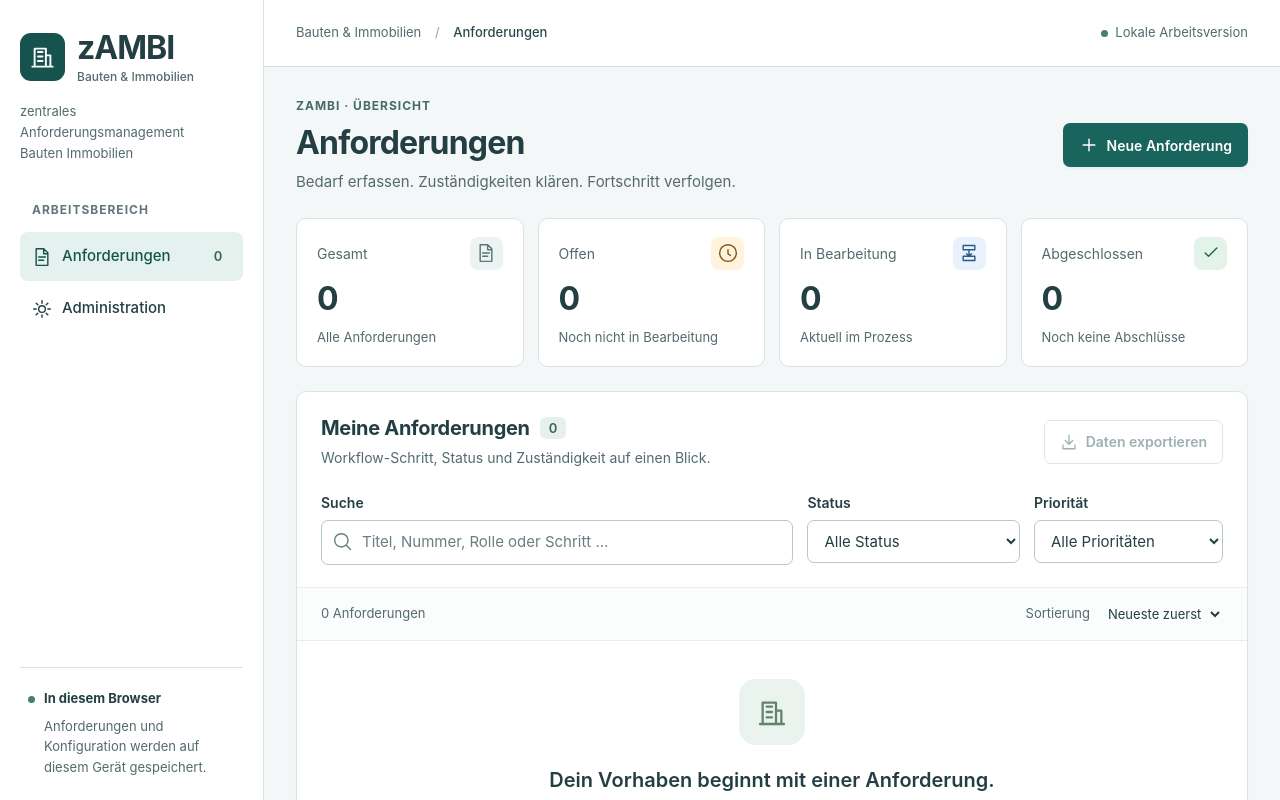
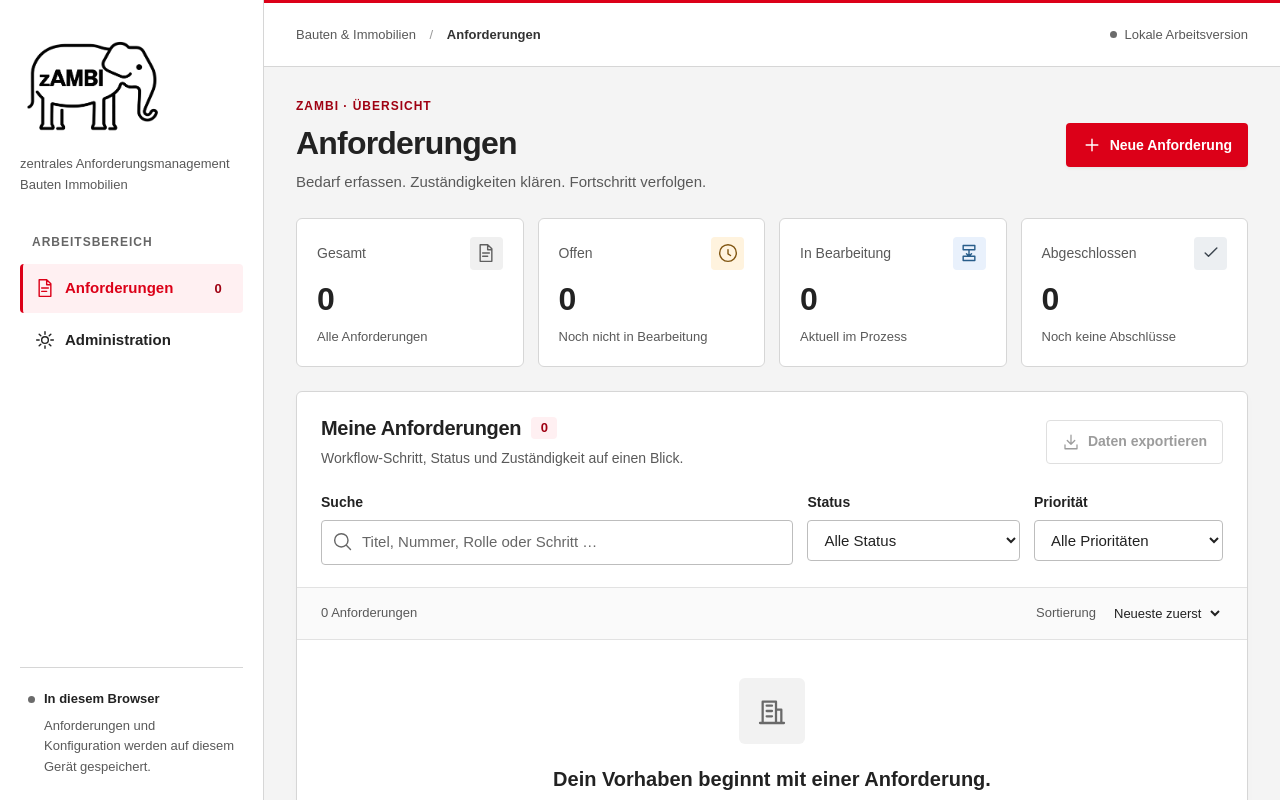
Before and after one commit to w6p9jk84gk-debug/Anforderungsmanagement, a React (Vite) app: page / in a window 1280 px wide. Shown: the top 800 px of the page. Built offline with nearby package versions, Linux system fonts and the light colour scheme.

Commit message:
Apply red and neutral styling with zAMBI elephant logo

```diff
--- a/index.html
+++ b/index.html
@@ -3,7 +3,7 @@
   <head>
     <meta charset="UTF-8" />
     <meta name="viewport" content="width=device-width, initial-scale=1.0" />
-    <meta name="theme-color" content="#163d35" />
+    <meta name="theme-color" content="#dc0018" />
     <meta
       name="description"
       content="zAMBI – zentrales Anforderungsmanagement Bauten Immobilien. Anforderungen, Rollen und Workflows übersichtlich verwalten."
--- a/src/App.tsx
+++ b/src/App.tsx
@@ -240,18 +240,19 @@ export function App() {
           onClick={(event) => navigate(event, "requirements")}
           aria-label="zAMBI Startseite"
         >
-          <span className="brand-icon">
-            <Icon name="building" size={27} />
-          </span>
-          <span className="brand-name">
-            zAMBI<small>Bauten &amp; Immobilien</small>
+          <img
+            className="brand-logo"
+            src={`${import.meta.env.BASE_URL}zambi-logo.png`}
+            alt="zAMBI – Elefanten-Logo"
+            width="144"
+            height="110"
+          />
+          <span className="brand-caption">
+            zentrales Anforderungsmanagement
+            <br />
+            Bauten Immobilien
           </span>
         </a>
-        <p className="brand-description">
-          zentrales Anforderungsmanagement
-          <br />
-          Bauten Immobilien
-        </p>
         <div className="nav-label">Arbeitsbereich</div>
         <nav aria-label="Hauptnavigation">
           <a
--- a/src/styles.css
+++ b/src/styles.css
@@ -1,21 +1,18 @@
 :root {
-  font-family:
-    Inter,
-    ui-sans-serif,
-    -apple-system,
-    BlinkMacSystemFont,
-    "Segoe UI",
-    sans-serif;
-  color: #233f43;
-  background: #f4f7f7;
+  font-family: Arial, Helvetica, sans-serif;
+  color: #222222;
+  background: #f4f4f4;
   font-synthesis: none;
   text-rendering: optimizeLegibility;
   -webkit-font-smoothing: antialiased;
   font-size: 16px;
   line-height: 1.5;
-  --accent: #19645c;
-  --muted: #536a6e;
-  --border: #d9e3e4;
+  --accent: #dc0018;
+  --accent-hover: #b50014;
+  --accent-soft: #fff0f2;
+  --focus: #006699;
+  --muted: #595959;
+  --border: #d6d6d6;
 }
 * {
   box-sizing: border-box;
@@ -46,7 +43,7 @@ a:focus-visible,
 input:focus,
 textarea:focus,
 select:focus {
-  outline: 3px solid #39a190;
+  outline: 3px solid var(--focus);
   outline-offset: 3px;
 }
 h1,
@@ -77,10 +74,10 @@ select,
 textarea {
   width: 100%;
   min-width: 0;
-  border: 1px solid #b7c8ca;
-  border-radius: 7px;
+  border: 1px solid #bdbdbd;
+  border-radius: 4px;
   background: #fff;
-  color: #233f43;
+  color: #222222;
   padding: 10px 12px;
   font-size: 15px;
   line-height: 1.5;
@@ -90,7 +87,7 @@ textarea {
 }
 input::placeholder,
 textarea::placeholder {
-  color: #697e82;
+  color: #666666;
 }
 label {
   display: flex;
@@ -123,63 +120,50 @@ textarea {
 }
 .brand {
   display: flex;
-  align-items: center;
-  gap: 12px;
-}
-.brand-icon {
-  width: 45px;
-  height: 48px;
-  background: #17534e;
-  color: white;
-  border-radius: 11px;
-  display: grid;
-  place-items: center;
-}
-.brand-name {
-  font-weight: 750;
-  font-size: 32px;
-  letter-spacing: -1px;
-  line-height: 1.1;
-}
-.brand-name small {
+  flex-direction: column;
+  align-items: flex-start;
+  gap: 14px;
+}
+.brand-logo {
   display: block;
-  font-size: 12px;
-  font-weight: 550;
-  letter-spacing: 0;
-  margin-top: 5px;
-  color: var(--muted);
-}
-.brand-description {
+  width: 144px;
+  height: 110px;
+  object-fit: contain;
+  object-position: left center;
+}
+.brand-caption {
   font-size: 13px;
-  color: var(--muted);
   line-height: 1.6;
-  margin-top: 18px;
+  font-weight: 400;
+  color: var(--muted);
 }
 .nav-label {
   text-transform: uppercase;
   font-size: 12px;
   letter-spacing: 1px;
   font-weight: 650;
-  color: #61767b;
+  color: #666666;
   margin: 37px 12px 10px;
 }
 .nav-item {
+  border-left: 3px solid transparent;
   display: flex;
   align-items: center;
   gap: 10px;
   padding: 13px 12px;
-  border-radius: 8px;
+  border-radius: 4px;
   font-size: 15px;
   font-weight: 550;
   min-height: 48px;
   margin: 3px 0;
 }
 .nav-item:hover {
-  background: #f2f7f6;
+  background: #f5f5f5;
 }
 .nav-item.active {
-  background: #e5f1ee;
-  color: #155449;
+  border-left-color: var(--accent);
+  background: var(--accent-soft);
+  color: var(--accent);
 }
 .nav-item > .count {
   margin-left: auto;
@@ -190,11 +174,11 @@ textarea {
   justify-content: center;
   min-width: 26px;
   padding: 2px 8px;
-  border-radius: 6px;
+  border-radius: 4px;
   font-size: 13px;
   font-weight: 600;
-  color: #38645c;
-  background: #e6f0ed;
+  color: #9f0012;
+  background: #fff0f2;
 }
 .sidebar-footer {
   margin-top: auto;
@@ -218,7 +202,7 @@ textarea {
   width: 7px;
   height: 7px;
   border-radius: 50%;
-  background: #428071;
+  background: #6b6b6b;
   display: inline-block;
   flex-shrink: 0;
 }
@@ -228,6 +212,7 @@ textarea {
   min-width: 0;
 }
 .topbar {
+  border-top: 3px solid var(--accent);
   min-height: 67px;
   padding: 15px 32px;
   background: #fff;
@@ -241,11 +226,11 @@ textarea {
 }
 .topbar strong {
   font-weight: 550;
-  color: #294b4c;
+  color: #333333;
 }
 .breadcrumb-slash {
   margin: 0 10px;
-  color: #91a3a5;
+  color: #999999;
 }
 .local-label {
   display: flex;
@@ -273,7 +258,7 @@ main {
   font-weight: 650;
   letter-spacing: 1px;
   text-transform: uppercase;
-  color: #426d66;
+  color: #9f0012;
   margin-bottom: 9px;
 }
 .page-heading p {
@@ -291,25 +276,25 @@ main {
   font-size: 14px;
   font-weight: 600;
   border: 1px solid transparent;
-  border-radius: 7px;
+  border-radius: 4px;
   line-height: 1.4;
   white-space: nowrap;
 }
 .primary {
-  background: #19645c;
+  background: var(--accent);
   color: white;
-  box-shadow: 0 2px 3px #19473a0d;
+  box-shadow: 0 2px 3px #0000000d;
 }
 .primary:hover {
-  background: #124f49;
+  background: var(--accent-hover);
 }
 .secondary {
   background: white;
-  border-color: #b9caca;
-  color: #365b5e;
+  border-color: #bdbdbd;
+  color: #333333;
 }
 .secondary:hover {
-  background: #edf5f3;
+  background: #f5f5f5;
 }
 .button-row {
   display: flex;
@@ -326,7 +311,7 @@ main {
 .stat-card {
   background: white;
   border: 1px solid var(--border);
-  border-radius: 10px;
+  border-radius: 6px;
   padding: 18px 20px;
 }
 .stat-top {
@@ -340,11 +325,11 @@ main {
 .stat-icon {
   width: 33px;
   height: 33px;
-  border-radius: 8px;
+  border-radius: 4px;
   display: grid;
   place-items: center;
-  background: #edf3f2;
-  color: #567775;
+  background: #f0f0f0;
+  color: #606060;
 }
 .stat-card > strong {
   font-size: 32px;
@@ -359,10 +344,10 @@ main {
 }
 .panel {
   border: 1px solid var(--border);
-  border-radius: 10px;
+  border-radius: 6px;
   background: white;
   overflow: hidden;
-  box-shadow: 0 3px 10px #173b2403;
+  box-shadow: 0 3px 10px #00000005;
 }
 .panel-heading {
   display: flex;
@@ -392,14 +377,14 @@ main {
   gap: 14px;
 }
 .search {
-  border: 1px solid #b7c8ca;
-  border-radius: 7px;
+  border: 1px solid #bdbdbd;
+  border-radius: 4px;
   display: flex;
   align-items: center;
   gap: 9px;
   padding: 0 11px;
   min-height: 45px;
-  color: #668080;
+  color: #666666;
   background: #fff;
 }
 .search input {
@@ -409,7 +394,7 @@ main {
   font-weight: 400;
 }
 .search:focus-within {
-  outline: 3px solid #39a190;
+  outline: 3px solid var(--focus);
   outline-offset: 3px;
 }
 .search .icon-button {
@@ -422,9 +407,9 @@ main {
 }
 .list-meta {
   padding: 12px 24px;
-  border-top: 1px solid #e5ecec;
-  border-bottom: 1px solid #e5ecec;
-  background: #fbfcfc;
+  border-top: 1px solid #e2e2e2;
+  border-bottom: 1px solid #e2e2e2;
+  background: #fafafa;
   display: flex;
   align-items: center;
   justify-content: space-between;
@@ -458,9 +443,9 @@ main {
   min-width: 780px;
 }
 .requirements-table th {
-  background: #f8faf9;
+  background: #f7f7f7;
   font-weight: 600;
-  color: #526c70;
+  color: #5a5a5a;
   font-size: 12px;
   padding: 13px 16px;
   white-space: nowrap;
@@ -471,14 +456,14 @@ main {
 }
 .requirements-table td {
   padding: 18px 16px;
-  border-top: 1px solid #e4ebea;
+  border-top: 1px solid #e0e0e0;
   vertical-align: middle;
 }
 .requirements-table td:first-child {
   padding-left: 24px;
 }
 .requirements-table tbody tr:hover {
-  background: #fbfdfb;
+  background: #fcfcfc;
 }
 .requirement-title {
   background: none;
@@ -492,7 +477,7 @@ main {
 }
 .requirement-number {
   font-size: 12px;
-  color: #5a7678;
+  color: #666666;
   letter-spacing: 0.5px;
 }
 .requirement-title strong {
@@ -501,7 +486,7 @@ main {
   overflow-wrap: anywhere;
 }
 .requirement-title:hover strong {
-  color: #14766a;
+  color: var(--accent);
   text-decoration: underline;
 }
 .requirement-description {
@@ -557,8 +542,8 @@ main {
   color: #285d8a;
 }
 .status-done {
-  background: #e3f3e9;
-  color: #216840;
+  background: #eceff2;
+  color: #3d4650;
 }
 .priority {
   font-size: 13px;
@@ -580,7 +565,7 @@ main {
   color: #84621a;
 }
 .priority-2 {
-  color: #4e726b;
+  color: #60646b;
 }
 .date-cell {
   font-size: 12px;
@@ -596,20 +581,20 @@ main {
   min-width: 36px;
   min-height: 36px;
   padding: 7px;
-  color: #567276;
-  border-radius: 6px;
+  color: #626262;
+  border-radius: 4px;
   flex-shrink: 0;
 }
 .icon-button:hover {
-  background: #e8f2ef;
-  color: #185d51;
+  background: #fff0f2;
+  color: #a80014;
 }
 .danger {
-  color: #a13d35;
+  color: #b50014;
 }
 .danger:hover {
-  background: #fff0ed;
-  color: #913027;
+  background: #fff0f0;
+  color: #950011;
 }
 .empty-state {
   display: flex;
@@ -621,9 +606,9 @@ main {
 .empty-icon {
   width: 66px;
   height: 66px;
-  border-radius: 17px;
-  background: #eaf3ed;
-  color: #62826e;
+  border-radius: 6px;
+  background: #f2f2f2;
+  color: #696969;
   display: grid;
   place-items: center;
   margin-bottom: 20px;
@@ -641,12 +626,12 @@ main {
 }
 .panel-footer {
   padding: 15px 24px;
-  border-top: 1px solid #e4ece7;
-  background: #fbfdfb;
+  border-top: 1px solid #dedede;
+  background: #fcfcfc;
   display: flex;
   align-items: center;
   gap: 9px;
-  color: #526c62;
+  color: #5c5c5c;
   font-size: 12px;
 }
 .page-footer {
@@ -654,7 +639,7 @@ main {
   align-items: center;
   justify-content: center;
   gap: 9px;
-  color: #657d7c;
+  color: #666666;
   font-size: 12px;
   padding-top: 25px;
 }
@@ -667,10 +652,10 @@ main {
   align-items: flex-start;
   gap: 12px;
   padding: 16px 19px;
-  background: #edf5f4;
-  border: 1px solid #cedfdb;
-  border-radius: 8px;
-  color: #365d56;
+  background: #f3f5f7;
+  border: 1px solid #d7dce0;
+  border-radius: 4px;
+  color: #3f4951;
   margin-bottom: 24px;
   font-size: 14px;
   line-height: 1.7;
@@ -702,12 +687,12 @@ main {
   white-space: nowrap;
 }
 .admin-tabs button:hover {
-  background: #eaf2ef;
+  background: #f6f6f6;
 }
 .admin-tabs button.selected {
-  border-bottom-color: #216f62;
-  color: #155b4f;
-  background: #e9f2ee;
+  border-bottom-color: var(--accent);
+  color: #a80014;
+  background: var(--accent-soft);
 }
 .admin-fields {
   margin: 0;
@@ -719,7 +704,7 @@ main {
   padding: 0 24px;
 }
 .config-row {
-  border-top: 1px solid #e3eae8;
+  border-top: 1px solid #e1e1e1;
   display: flex;
   align-items: center;
   gap: 18px;
@@ -734,7 +719,7 @@ main {
   width: 35px;
   display: grid;
   place-items: center;
-  border-radius: 8px;
+  border-radius: 4px;
   flex-shrink: 0;
 }
 .row-actions {
@@ -757,13 +742,13 @@ main {
   padding: 16px 24px 22px;
   color: var(--muted);
   line-height: 1.7;
-  border-top: 1px solid #e3eae8;
+  border-top: 1px solid #e1e1e1;
 }
 .role-icon {
-  color: #65807d;
-  background: #edf4f1;
+  color: #626262;
+  background: #f3f3f3;
   padding: 10px;
-  border-radius: 8px;
+  border-radius: 4px;
   display: flex;
   align-self: flex-start;
 }
@@ -791,15 +776,15 @@ main {
   align-items: flex-start;
   gap: 18px;
   padding: 22px;
-  border: 1px solid #d5e4de;
-  border-radius: 9px;
-  background: #fcfefd;
+  border: 1px solid #dddddd;
+  border-radius: 4px;
+  background: #ffffff;
 }
 .step-number {
-  background: #e4eee8;
-  color: #386a53;
-  border: 1px solid #d1e2d6;
-  border-radius: 9px;
+  background: #fff0f2;
+  color: #a80014;
+  border: 1px solid #edc3c8;
+  border-radius: 4px;
   width: 40px;
   height: 42px;
   display: grid;
@@ -853,21 +838,21 @@ main {
   gap: 7px;
   padding: 8px 10px;
   background: #fff;
-  border: 1px solid #cfddd4;
-  border-radius: 6px;
+  border: 1px solid #d6d6d6;
+  border-radius: 4px;
   cursor: pointer;
   overflow-wrap: anywhere;
   max-width: 100%;
 }
 .checkbox-label:has(input:checked) {
-  background: #e8f2e9;
-  border-color: #7ca889;
-  color: #245b36;
+  background: #fff0f2;
+  border-color: #cf7b85;
+  color: #9f0012;
 }
 .checkbox-label input {
   width: 16px;
   height: 16px;
-  accent-color: #216f50;
+  accent-color: var(--accent);
   flex-shrink: 0;
   margin: 0;
 }
@@ -877,7 +862,7 @@ main {
   color: var(--muted);
 }
 .required {
-  color: #9b4a37;
+  color: var(--accent);
   display: contents;
 }
 .configuration-footer {
@@ -889,8 +874,8 @@ main {
   gap: 16px;
   border: 1px solid var(--border);
   background: #fff;
-  border-radius: 9px;
-  box-shadow: 0 2px 6px #15372805;
+  border-radius: 4px;
+  box-shadow: 0 2px 6px #00000005;
 }
 .dirty-label {
   color: #895215;
@@ -898,15 +883,15 @@ main {
   font-weight: 550;
 }
 .saved-label {
-  color: #4b7061;
+  color: #555555;
   font-size: 14px;
 }
 .error-message {
   padding: 16px 19px;
-  background: #fff0e9;
-  border: 1px solid #e3bbaa;
-  color: #8d3926;
-  border-radius: 8px;
+  background: #fff0ef;
+  border: 1px solid #e6b8b8;
+  color: #8d1e22;
+  border-radius: 4px;
   line-height: 1.7;
   font-size: 14px;
   margin-bottom: 20px;
@@ -919,14 +904,14 @@ main {
 .editor {
   padding: 0;
   border: 1px solid var(--border);
-  border-radius: 12px;
+  border-radius: 8px;
   width: min(680px, calc(100% - 32px));
   max-height: calc(100dvh - 36px);
-  color: #233f43;
-  box-shadow: 0 24px 100px #143c3445;
+  color: #222222;
+  box-shadow: 0 24px 100px #00000040;
 }
 .editor::backdrop {
-  background: #173d3c75;
+  background: #00000066;
   backdrop-filter: blur(3px);
 }
 .editor-header {
@@ -961,7 +946,7 @@ main {
   justify-content: space-between;
   gap: 16px;
   padding: 18px 26px;
-  background: #f8fbf9;
+  background: #fafafa;
   border-top: 1px solid var(--border);
 }
 .editor-actions {
@@ -975,15 +960,15 @@ main {
   display: flex;
   align-items: center;
   gap: 5px;
-  color: #9a4539;
+  color: #b50014;
   font-size: 13px;
   padding: 7px 0;
 }
 .workflow-context {
   padding: 15px;
-  background: #f0f6f2;
-  border: 1px solid #d6e5db;
-  border-radius: 8px;
+  background: #f5f5f5;
+  border: 1px solid #dddddd;
+  border-radius: 4px;
   display: flex;
   flex-wrap: wrap;
   gap: 17px;
@@ -996,7 +981,7 @@ main {
 .field-caption {
   display: block;
   font-size: 12px;
-  color: #567363;
+  color: #555555;
   margin-bottom: 7px;
 }
 .workflow-context strong {
@@ -1019,11 +1004,11 @@ main {
   display: flex;
   align-items: center;
   gap: 9px;
-  background: #174e42;
+  background: #303030;
   color: white;
   padding: 14px 20px;
-  border-radius: 8px;
-  box-shadow: 0 5px 20px #173b2430;
+  border-radius: 4px;
+  box-shadow: 0 5px 20px #00000030;
   font-size: 14px;
 }
 .sr-only {
@@ -1105,12 +1090,7 @@ main {
   .main-shell {
     margin-left: 218px;
   }
-  .brand-name {
-    font-size: 29px;
-  }
-  .brand-description {
-    font-size: 12px;
-  }
+
   .stats {
     grid-template-columns: repeat(2, minmax(0, 1fr));
   }
@@ -1165,6 +1145,20 @@ main {
   }
 }
 @media (max-width: 720px) {
+  .brand {
+    flex-direction: row;
+    align-items: center;
+    gap: 18px;
+  }
+  .brand-logo {
+    width: 108px;
+    height: 83px;
+  }
+  .brand-caption {
+    font-size: 12px;
+    max-width: 220px;
+  }
+
   .app-shell {
     display: block;
   }
@@ -1175,10 +1169,7 @@ main {
     border-right: 0;
     border-bottom: 1px solid var(--border);
   }
-  .brand-name {
-    font-size: 29px;
-  }
-  .brand-description,
+
   .nav-label,
   .sidebar-footer {
     display: none;
@@ -1313,6 +1304,11 @@ main {
     width: 100%;
   }
 }
+@media (max-width: 360px) {
+  .sidebar .count {
+    display: none;
+  }
+}
 @media (max-width: 440px) {
   main {
     padding: 21px 14px;
@@ -1323,13 +1319,7 @@ main {
   .topbar {
     padding-inline: 15px;
   }
-  .brand-icon {
-    width: 40px;
-    height: 43px;
-  }
-  .brand-name small {
-    font-size: 11px;
-  }
+
   .nav-item {
     font-size: 13px;
     gap: 7px;
```
Also changed, not shown: public/zambi-logo.png (added), 1 other file (tests, documents, lock files or other folders).
